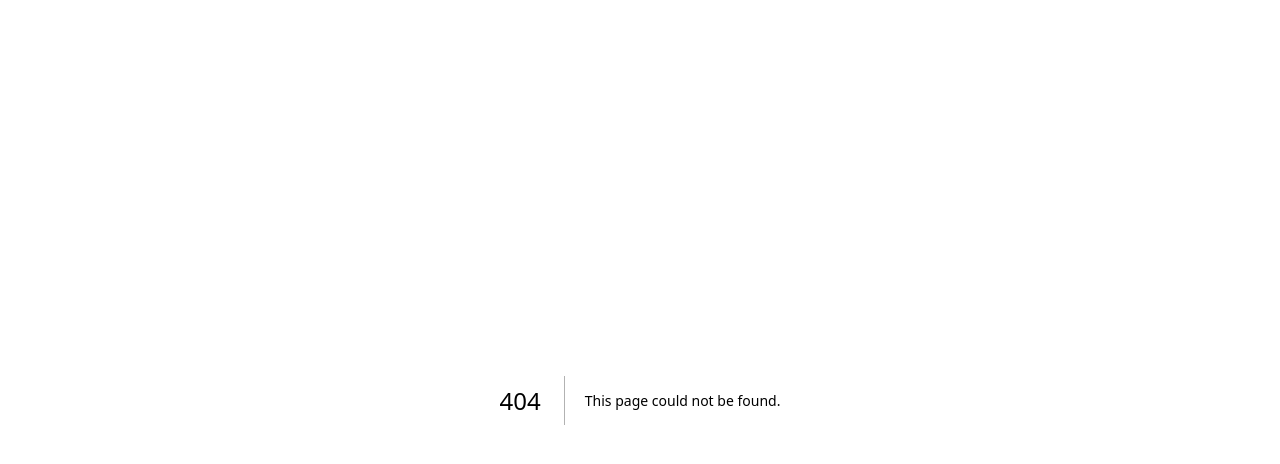
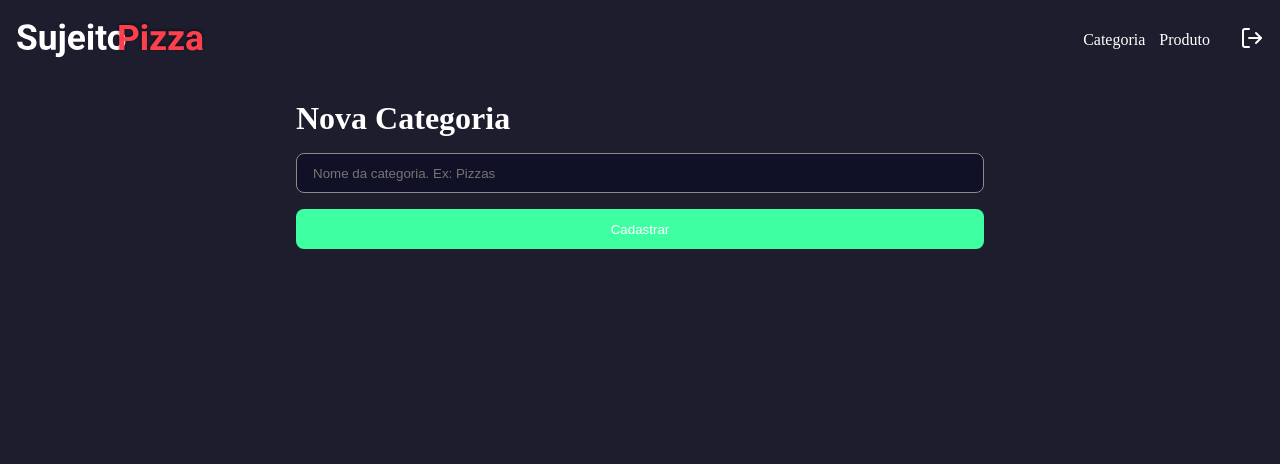
Before and after one commit to YaghoJP/sujeito-pizzaria, a Next.js app in the folder frontend/: page /dashboard/category in a window 1280 px wide. Before the commit this address had no page. Shown: the top 464 px of the page. Built offline with nearby package versions, Linux system fonts and the light colour scheme.

Commit message:
Cadastro de categoria implementado

```diff
--- /dev/null
+++ b/frontend/src/app/dashboard/category/page.tsx
@@ -0,0 +1,47 @@
+import styles from './styles.module.scss'
+import { Button } from '../components/button'
+import { api } from '@/services/app'
+import { getCookieServer } from '@/lib/cookieServer'
+import { redirect } from 'next/navigation'
+
+export default function Category(){
+
+    async function cadastrarCategoria(formData: FormData){
+        "use server"
+
+        const name = formData.get("name")
+
+        if(!name)return;
+
+        const data = {
+            name: name
+        }
+
+        const token = await getCookieServer();
+
+        await api.post('/category', data, {
+            headers:{
+                Authorization: `Bearer ${token}`
+            }
+        })
+
+        redirect('/dashboard')
+    }
+
+    return(
+        <main className={styles.container}>
+            <h1>Nova Categoria</h1>
+
+            <form className={styles.form} action={cadastrarCategoria}>
+                <input
+                    type='text'
+                    name='name'
+                    placeholder='Nome da categoria. Ex: Pizzas'
+                    required
+                    className={styles.input}
+                />
+                <Button name='Cadastrar'/>
+            </form>
+        </main>
+    )
+}
--- /dev/null
+++ b/frontend/src/app/dashboard/category/styles.module.scss
@@ -0,0 +1,30 @@
+.container{
+    max-width: 720px;
+    margin: 20px auto;
+    padding: 0 16px;
+    display: flex;
+    flex-direction: column;
+
+
+    h1{
+        color: var(--white);
+
+    }
+}
+
+.form{
+    display: flex;
+    gap: 16px;
+    flex-direction: column;
+    margin: 16px 0;
+}
+
+.input{
+    height: 40px;
+    border: 0;
+    background-color: var(--dark-900);
+    border-radius: 8px;
+    padding: 0 16px;
+    color: var(--white);
+    border: 1px solid var(--gray-100)
+}
--- /dev/null
+++ b/frontend/src/app/dashboard/components/button/index.tsx
@@ -0,0 +1,18 @@
+"use client"
+import styles from './styles.module.scss'
+import {useFormStatus} from 'react-dom'
+
+interface Props{
+    name:string
+}
+
+export function Button({name}:Props){
+
+    const {pending} = useFormStatus();
+
+    return(
+        <button type='submit' className={styles.button} disabled={pending}>
+            {pending ? "Carregando..." : name}
+        </button>
+    )
+}
--- /dev/null
+++ b/frontend/src/app/dashboard/components/button/styles.module.scss
@@ -0,0 +1,8 @@
+.button{
+    height: 40px;
+    border-radius: 8px;
+    border: 0;
+    background-color: var(--green-900);
+    font-weight: 16px;
+    color: var(--white);
+}
```
Also changed, not shown: frontend/src/app/dashboard/product/page.tsx (added, +8 -0 lines).
